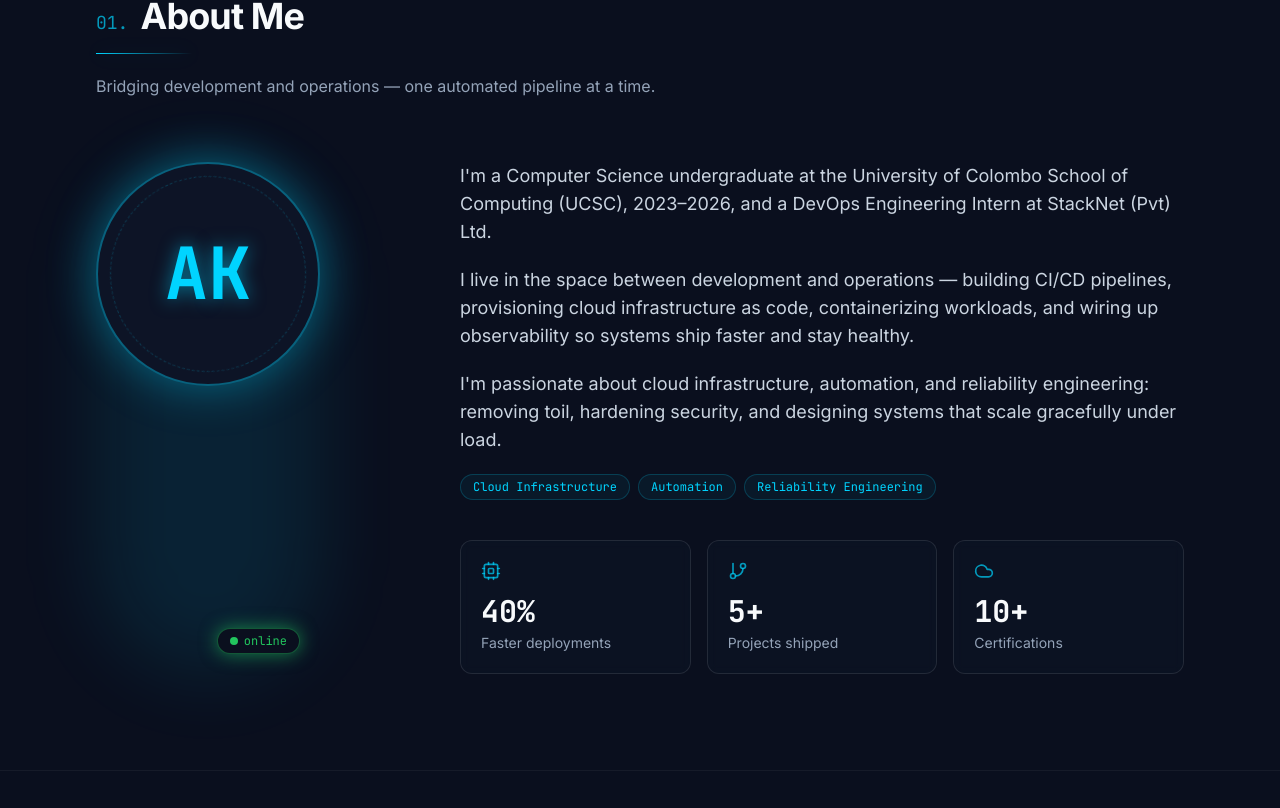
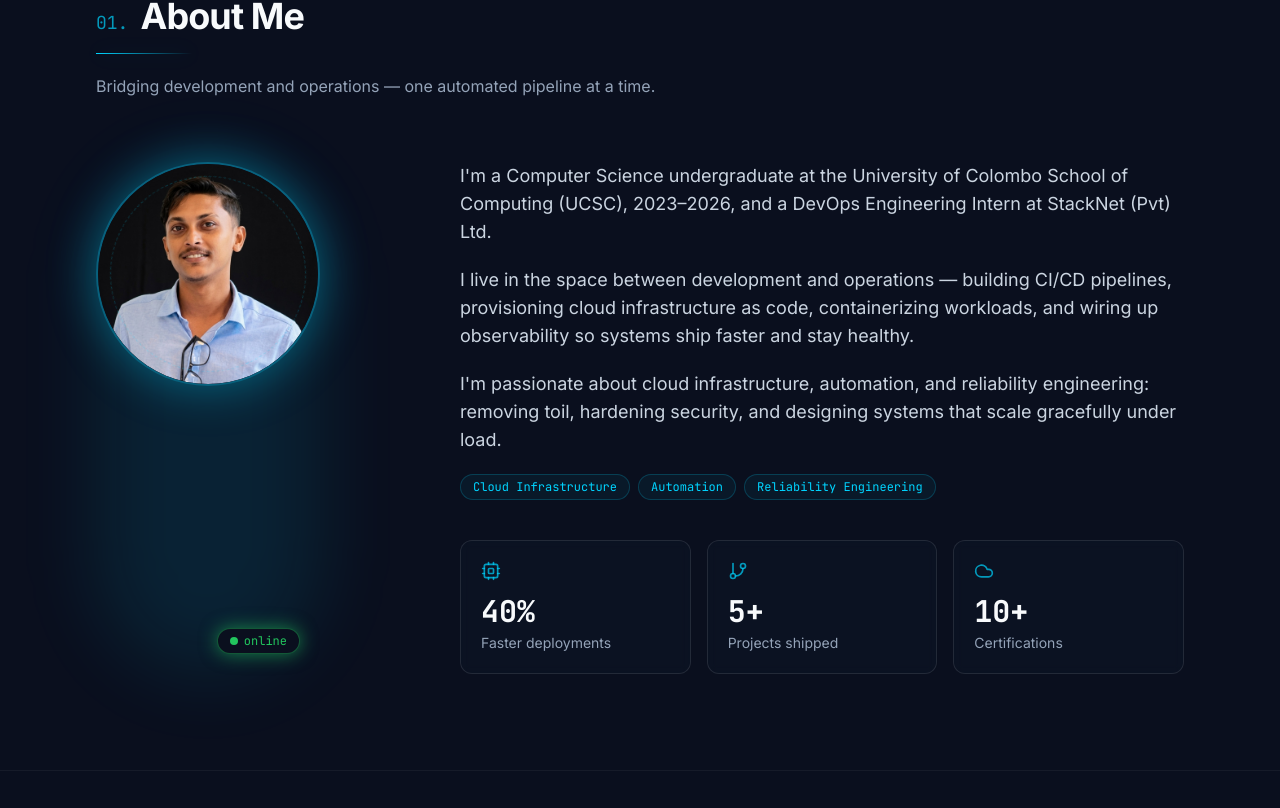
Before and after one commit to Kaveera725/Anushad-Kaveera, a React (Vite) app: page / in a window 1280 px wide. Shown: the part 932-1740 px from the top of the page. Built offline with nearby package versions, Linux system fonts and the light colour scheme.

Commit message:
sert profile image

```diff
--- a/src/components/About.jsx
+++ b/src/components/About.jsx
@@ -58,9 +58,13 @@ export default function About() {
         >
           <div className="relative">
             <div className="absolute inset-0 animate-pulse rounded-full bg-accent/20 blur-2xl" />
-            <div className="relative flex h-56 w-56 items-center justify-center rounded-full border-2 border-accent/40 bg-base-200 shadow-glow-lg">
-              <div className="absolute inset-3 rounded-full border border-dashed border-accent/20 animate-spin-slow" />
-              <span className="font-mono text-7xl font-bold text-accent text-glow">AK</span>
+            <div className="relative flex h-56 w-56 items-center justify-center rounded-full border-2 border-accent/40 bg-base-200 shadow-glow-lg overflow-hidden">
+              <div className="absolute inset-3 rounded-full border border-dashed border-accent/20 animate-spin-slow pointer-events-none z-10" />
+              <img
+                src="/my_profile.jpeg"
+                alt="Anushad Kaveera"
+                className="h-full w-full object-cover rounded-full"
+              />
             </div>
             {/* Orbiting status dot */}
             <span className="absolute bottom-5 right-5 flex items-center gap-1.5 rounded-full border border-terminal-green/40 bg-base px-3 py-1 font-mono text-xs text-terminal-green shadow-glow-green">
```
Also changed, not shown: public/my_profile.jpeg (added).
